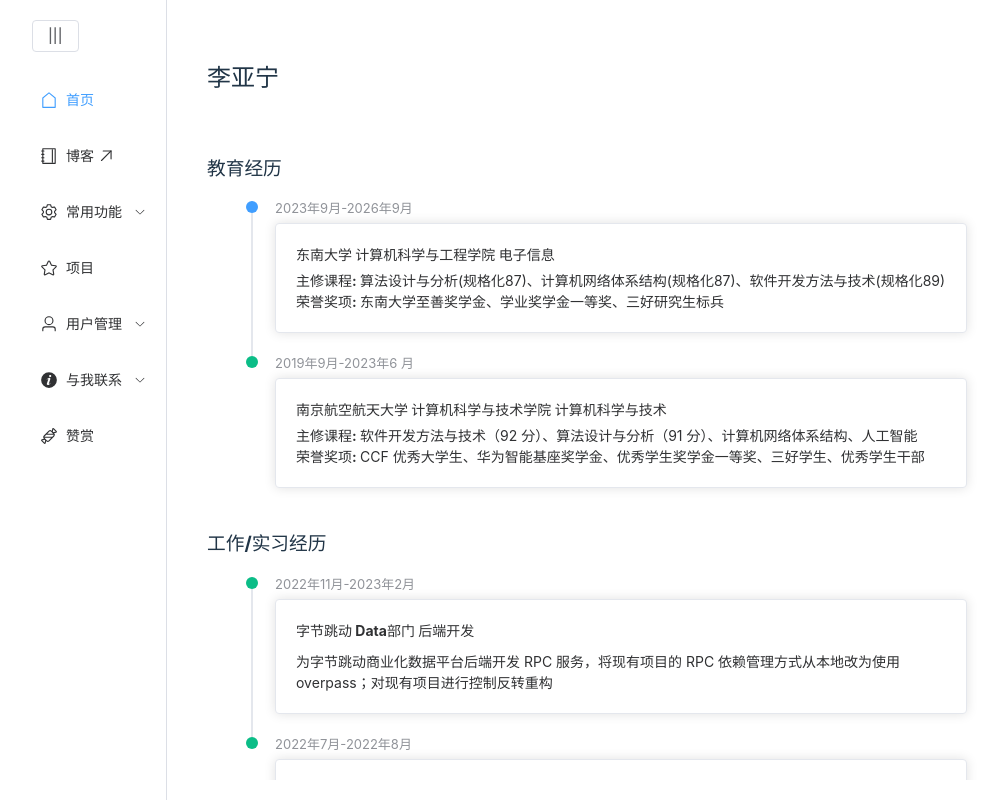
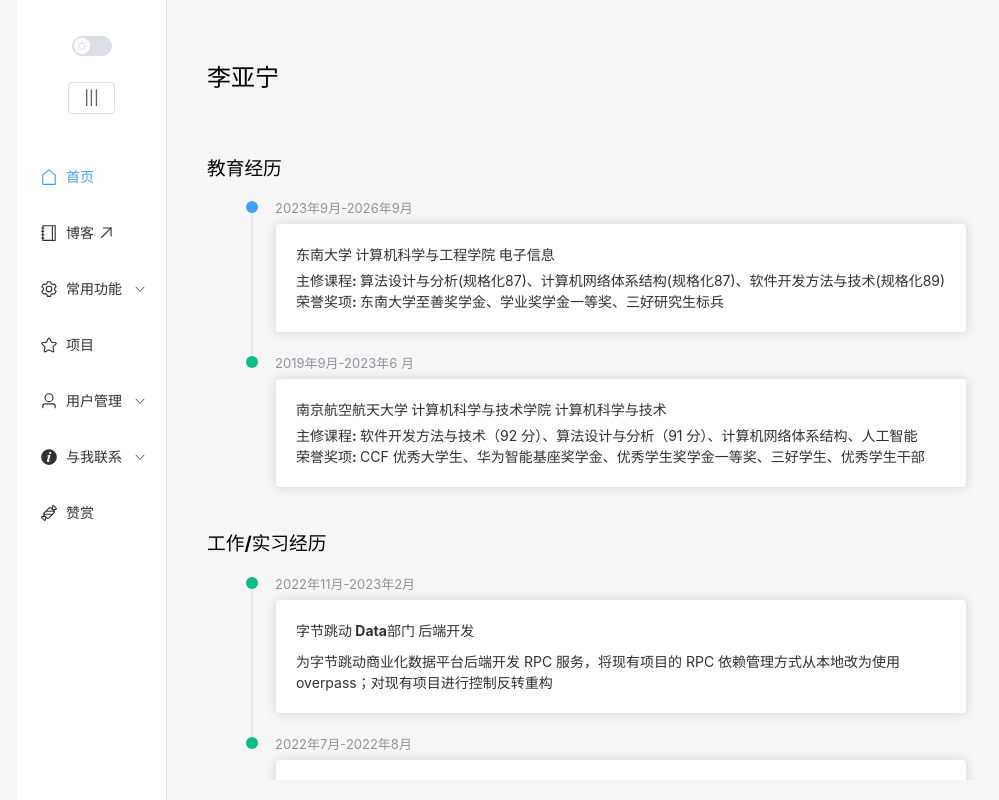
Before and after one commit to li1553770945/personal-page-fe, a Vue app: page /home in a window 1280 px wide. Shown: the whole page, without its empty margins (128-1127 px from the left). Built offline with nearby package versions, Linux system fonts and the light colour scheme.

Commit message:
feat(global):添加深色模式

```diff
--- a/components.d.ts
+++ b/components.d.ts
@@ -24,7 +24,9 @@ declare module '@vue/runtime-core' {
     ElForm: typeof import('element-plus/es')['ElForm']
     ElFormItem: typeof import('element-plus/es')['ElFormItem']
     ElIcon: typeof import('element-plus/es')['ElIcon']
+    ElImage: typeof import('element-plus/es')['ElImage']
     ElInput: typeof import('element-plus/es')['ElInput']
+    ElInputNumber: typeof import('element-plus/es')['ElInputNumber']
     ElMain: typeof import('element-plus/es')['ElMain']
     ElMenu: typeof import('element-plus/es')['ElMenu']
     ElMenuItem: typeof import('element-plus/es')['ElMenuItem']
@@ -39,6 +41,7 @@ declare module '@vue/runtime-core' {
     ElSkeleton: typeof import('element-plus/es')['ElSkeleton']
     ElSkeletonItem: typeof import('element-plus/es')['ElSkeletonItem']
     ElSubMenu: typeof import('element-plus/es')['ElSubMenu']
+    ElSwitch: typeof import('element-plus/es')['ElSwitch']
     ElTable: typeof import('element-plus/es')['ElTable']
     ElTableColumn: typeof import('element-plus/es')['ElTableColumn']
     ElTabPane: typeof import('element-plus/es')['ElTabPane']
@@ -46,6 +49,7 @@ declare module '@vue/runtime-core' {
     ElTag: typeof import('element-plus/es')['ElTag']
     ElTimeline: typeof import('element-plus/es')['ElTimeline']
     ElTimelineItem: typeof import('element-plus/es')['ElTimelineItem']
+    ElUpload: typeof import('element-plus/es')['ElUpload']
     Menu: typeof import('./src/components/menu.vue')['default']
     RouterLink: typeof import('vue-router')['RouterLink']
     RouterView: typeof import('vue-router')['RouterView']
--- a/package.json
+++ b/package.json
@@ -15,7 +15,7 @@
     "@types/node": "^18.14.0",
     "axios": "^1.3.3",
     "cross-env": "^7.0.3",
-    "element-plus": "^2.7.0",
+    "element-plus": "^2.8.7",
     "pinia": "^2.0.32",
     "vue": "^3.2.45",
     "vue-clipboard3": "^2.0.0",
--- a/src/App.vue
+++ b/src/App.vue
@@ -20,6 +20,7 @@ import { ref } from "vue";
 import Menu from "./components/menu.vue"
 const timeNow = new Date();
 const year = timeNow.getFullYear();
+
 </script>
 
 <style scoped>
@@ -44,10 +45,7 @@ const year = timeNow.getFullYear();
 .main-content {
   min-width: 800px;
   max-width: 1200px;
-  /* 最大宽度为 1200px */
   width: 100%;
-  /* 使宽度可以根据视口大小变化 */
   margin: 0 auto;
-  /* 水平居中 */
 }
 </style>
--- a/src/components/menu.vue
+++ b/src/components/menu.vue
@@ -4,9 +4,13 @@
     <el-aside :width="menuWidth">
       <!-- 侧边栏菜单区域 -->
       <el-menu default-active="home" id="menu" :collapse="isCollapse" @open="handleOpen" @close="handleClose">
-        <el-radio-group id="collapse-menu-button" v-model="isCollapse">
+
+        <div class="menu-buttons">
+          <el-switch v-model="isDark" :active-action-icon="Moon" :inactive-action-icon="Sunny" class="theme-switch" />
+          <el-radio-group v-model="isCollapse" id="collapse-menu-button" class="collapse-button">
             <el-radio-button :label="!isCollapse">|||</el-radio-button>
           </el-radio-group>
+        </div>
         <router-link to="/home"><el-menu-item index="home">
             <el-icon>
               <House />
@@ -107,17 +111,22 @@
 </template>
 <script lang="ts" setup>
 import { ref, watch } from "vue";
-import { Notebook, TopRight, User, Setting, Message, House, Star, MilkTea, Sugar, InfoFilled } from "@element-plus/icons-vue";
+import { Notebook, TopRight, User, Setting, Message, House, Star, MilkTea, Sugar, InfoFilled, Sunny,  Moon } from "@element-plus/icons-vue";
 import { useUser } from "../store/user"
 import { storeToRefs } from 'pinia'
 import { logoutAPI, userInfoAPI } from "@/request/api";
 import { ElNotification } from 'element-plus'
 import { onMounted } from 'vue'
 import { Github } from '@icon-park/vue-next';
+
+import { set, useDark, useToggle } from '@vueuse/core'
+
+
 const userStore = useUser()
-const { token,isLogined, username, nickname, role } = storeToRefs(userStore)
+const { token, isLogined, username, nickname, role } = storeToRefs(userStore)
 const isCollapse = ref(false);
 let menuWidth = ref("64");
+
 const handleOpen = (key: string, keyPath: string[]) => {
   menuWidth = ref("200");
 };
@@ -204,8 +213,19 @@ watch(token, (newToken, oldToken) => {
   }
 })
 
+const isDark = useDark()
+
+const changeDarkAttribute = ()=>{
+  const theme = isDark.value ? 'dark' : 'light'
+  document.documentElement.setAttribute('data-theme', theme)
+}
+watch(isDark, (newValue, oldValue) => {
+  changeDarkAttribute()
+})
+
 // 组件挂载时恢复用户状态
 onMounted(() => {
+  changeDarkAttribute();
   const tokenStoreValue = localStorage.getItem("token");
   if (tokenStoreValue) {
     token.value = tokenStoreValue;
@@ -224,17 +244,60 @@ const openGithub = () => {
 <style>
 #menu {
   min-height: 100vh;
+  display: flex;
+  flex-direction: column;  /* 让按钮垂直排列 */
+  justify-content: flex-start; /* 将按钮排列在顶部 */
+}
+
+.menu-buttons {
+  padding: 10px;
+  display: flex;
+  flex-direction: column;
+  align-items: center;  /* 按钮居中 */
+  margin-bottom: 20px;
+  margin-top: 20px;
+}
+
+.theme-switch {
+  margin-bottom: 15px;  /* 深色模式开关与折叠按钮之间的间距 */
+}
+
+.collapse-button {
+  display: flex;
+  justify-content: center;  /* 将折叠按钮居中 */
+}
+
+#collapse-menu-button .el-radio-button {
+  padding: 5px 10px;
+  transition: background-color 0.3s;
 }
 
 
-#collapse-menu-button {
-  margin-left: 15px;
-  margin-bottom: 20px;
-  margin-top: 20px;
-  margin-right: 20px;
+#menu .el-menu-item {
+  padding: 10px 20px;  /* 菜单项的内边距 */
 }
 
-#contact-me {
-  text-align: center;
+/* 改变菜单图标和文字的颜色以适应深色模式 */
+[data-theme="dark"] .el-menu-item {
+  background-color: #333;
+  color: #fff;
 }
+
+[data-theme="dark"] .el-menu-item:hover {
+  background-color: #444;
+}
+
+[data-theme="dark"] .el-sub-menu:hover {
+  background-color: #444;
+}
+
+[data-theme="dark"] .el-menu {
+  background-color: #333;
+  color: #fff;
+}
+.el-switch.is-checked .el-switch__core{
+  --el-switch-on-color: var(--background-color-dark);  /* 激活状态的背景色 */
+  --el-switch-off-color: var(--background-color-light);   /* 非激活状态的背景色 */
+}
+
 </style>
--- a/src/main.ts
+++ b/src/main.ts
@@ -4,6 +4,8 @@ import App from './App.vue'
 import router from "./routes/index";
 import { createPinia } from 'pinia'
 import 'element-plus/dist/index.css'
+import 'element-plus/theme-chalk/dark/css-vars.css'
+
 const pinia = createPinia()
 
 const app= createApp(App)
--- /dev/null
+++ b/src/store/global.ts
@@ -0,0 +1,16 @@
+import { defineStore } from 'pinia'
+// useMain  可以是 useUser、useCart 之类的名字
+// defineStore('main',{..}) 在devtools 就使用 main 这个名
+export const useUser = defineStore('user', {
+    // 相当于data
+    state: () => {
+        return {
+            isLogined: false,
+            token:"",
+            username: "",
+            nickname: "",
+            role:"",
+        }
+    },
+
+})
--- a/src/style.css
+++ b/src/style.css
@@ -4,14 +4,17 @@
   font-weight: 400;
 
   color-scheme: light dark;
-  color: rgba(255, 255, 255, 0.87);
-  background-color: #242424;
 
   font-synthesis: none;
   text-rendering: optimizeLegibility;
   -webkit-font-smoothing: antialiased;
   -moz-osx-font-smoothing: grayscale;
   -webkit-text-size-adjust: 100%;
+  --background-color-light: #f6f6f7; /* 浅色背景 */
+  --background-color-dark: #161618; /* 深色背景 */
+  --text-color-light: #000000; /* 浅色文字颜色 */
+  --text-color-dark: #ffffff; /* 深色文字颜色 */
+
 }
 
 a {
@@ -42,13 +45,10 @@ button {
   font-size: 1em;
   font-weight: 500;
   font-family: inherit;
-  background-color: #1a1a1a;
   cursor: pointer;
   transition: border-color 0.25s;
 }
-button:hover {
-  border-color: #646cff;
-}
+
 button:focus,
 button:focus-visible {
   outline: 4px auto -webkit-focus-ring-color;
@@ -62,15 +62,14 @@ button:focus-visible {
   min-height: 100vh;
 }
 
-@media (prefers-color-scheme: light) {
-  :root {
-    color: #213547;
-    background-color: #ffffff;
-  }
-  a:hover {
-    color: #747bff;
-  }
-  button {
-    background-color: #f9f9f9;
-  }
+/* 默认（浅色模式） */
+body {
+  background-color: var(--background-color-light);
+  color: var(--text-color-light);
 }
+
+/* 深色模式 */
+[data-theme="dark"] body {
+  background-color: var(--background-color-dark);
+  color: var(--text-color-dark);
+}
```
Also changed, not shown: 1 other file (tests, documents, lock files or other folders). Lines whose indentation alone changed are shown as unchanged.
